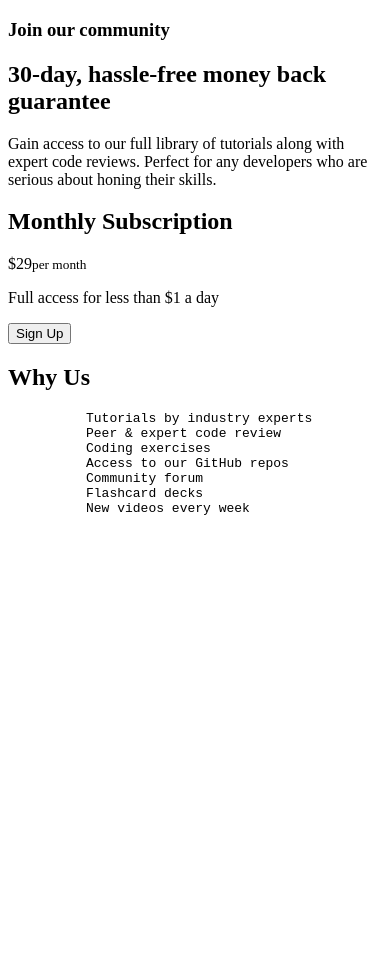
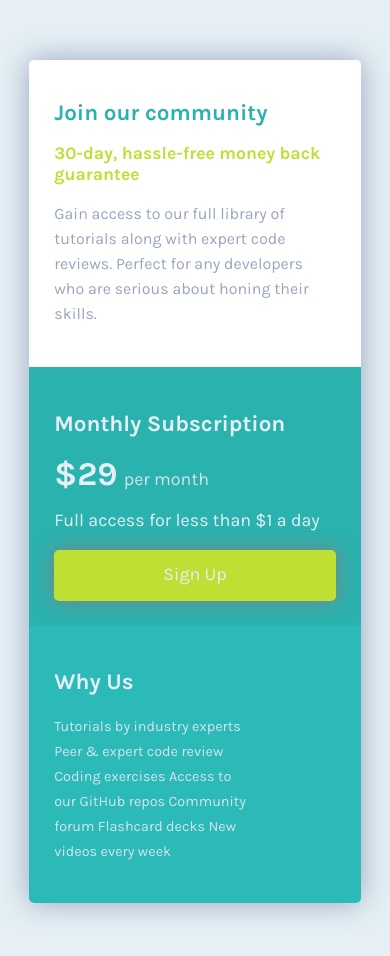
Before and after one commit to juanfletes/single-price-grid-component, a plain HTML site: page index.html in a window 390 px wide. Before the commit the page ends 844 px from the top, so only its background shows below. Drawn offline with Linux system fonts and the light colour scheme.

Commit message:
add mobile design

```diff
--- a/index.html
+++ b/index.html
@@ -5,6 +5,13 @@
   <meta name="viewport" content="width=device-width, initial-scale=1.0"> <!-- displays site properly based on user's device -->
 
   <link rel="icon" type="image/png" sizes="32x32" href="./images/favicon-32x32.png">
+
+  <link rel="preconnect" href="https://fonts.gstatic.com">
+  <link href="https://fonts.googleapis.com/css2?family=Karla:wght@400;700&display=swap"
+        rel="stylesheet">
+
+  <link rel="stylesheet" href="./css/normalize.css">
+  <link rel="stylesheet" href="./css/style.css">
 
   <title>Single Price Grid Component</title>
 </head>
@@ -15,7 +22,7 @@
 
       <section class="join">
         <h1>Join our community</h1>
-        <h2>30-day, hassle-free money back guarantee</h2>
+        <h3>30-day, hassle-free money back guarantee</h3>
         <p>
           Gain access to our full library of tutorials along with expert code reviews.
           Perfect for any developers who are serious about honing their skills.
@@ -24,14 +31,17 @@
 
       <section class="subscription">
         <h2>Monthly Subscription</h2>
-        <span class="subscription-amount">&dollar;29</span><small>per month</small>
+        <div class="subscription-amount">
+          <span>&dollar;29</span>
+          <small>per month</small>
+        </div>
         <p>Full access for less than &dollar;1 a day</p>
         <button>Sign Up</button>
       </section>
 
       <section class="whyus">
         <h2>Why Us</h2>
-        <pre>
+        <p>
           Tutorials by industry experts
           Peer &amp; expert code review
           Coding exercises
@@ -39,7 +49,7 @@
           Community forum
           Flashcard decks
           New videos every week
-        </pre>
+        </p>
       </section>
     </article>
   </main>
--- /dev/null
+++ b/style.scss
@@ -0,0 +1,110 @@
+html {
+    box-sizing: border-box;
+}
+
+*,
+*:before,
+*:after {
+ box-sizing: inherit;
+}
+
+:root {
+    --cyan: hsl(179, 62%, 43%);
+    --light-cyan: hsl(179, 62%, 45%);
+    --bright_yellow: hsl(71, 73%, 54%);
+    --light-gray: hsl(204, 43%, 93%);
+    --dark-gray: hsl(204, 43%, 88%);
+    --grayish-blue: hsl(218, 22%, 67%);
+}
+
+body{
+    font-size: 10px;
+    font-family: Karla;
+    background-color: var(--light-gray);
+}
+
+h1, h2 {
+    font-size: 1.4rem;
+}
+
+h3 {
+    font-size: 1.1rem;
+}
+
+.main {
+    font-size: 1.6rem;
+    width: 85vw;
+    margin: auto;
+}
+
+.wrapper {
+    margin-top: 60px;
+    margin-bottom: 60px;
+    border-radius: 5px ;
+    box-shadow: 0px 0px 30px 0px var(--grayish-blue);
+    overflow: hidden;
+}
+
+.join{
+    background-color: white;
+    padding:25px;
+    h1{
+        color: var(--cyan)
+    }
+
+    h3{
+        color: var(--bright_yellow)
+    }
+
+    p{
+        font-size: 1rem;
+        color: var(--grayish-blue);
+        line-height: 25px;
+    }
+}
+
+.subscription{
+    padding:25px;
+    color: var(--light-gray);
+    background-color: var(--cyan);
+
+    &-amount{
+        vertical-align: middle;
+        span{
+            font-size: 1.3em;
+            font-weight: 700;
+        }
+        small{
+            font-size: 0.7em;
+            color: var(--dark-gray)
+        }
+    }
+
+    p{
+        font-size: 0.7em;
+    }
+
+
+    button{
+        color: var(--light-gray);
+        background-color: var(--bright_yellow);
+        padding: 15px;
+        font-size: 0.7em;
+        width: 100%;
+        border: none;
+        border-radius: 5px ;
+        box-shadow: 0px 0px 20px 0px grey;
+    }
+}
+
+.whyus{
+    padding:25px;
+    color: var(--light-gray);
+    background-color: var(--light-cyan);
+    p{
+        font-size: 0.9rem;
+        line-height: 25px;
+        width: 200px;
+        color: var(--dark-gray)
+    }
+}
```
Also changed, not shown: css/normalize.css (added), css/style.css (added), 1 other file.
